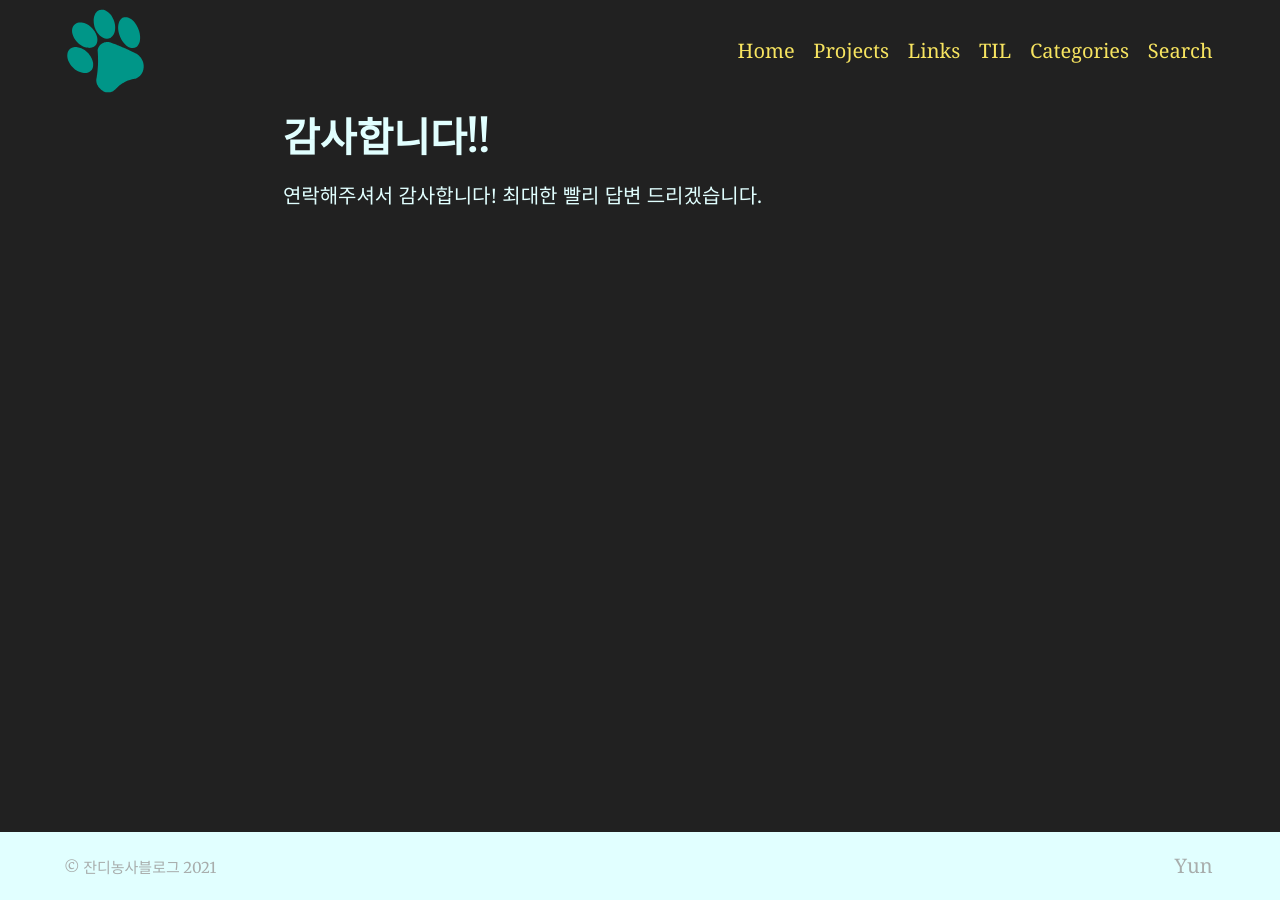
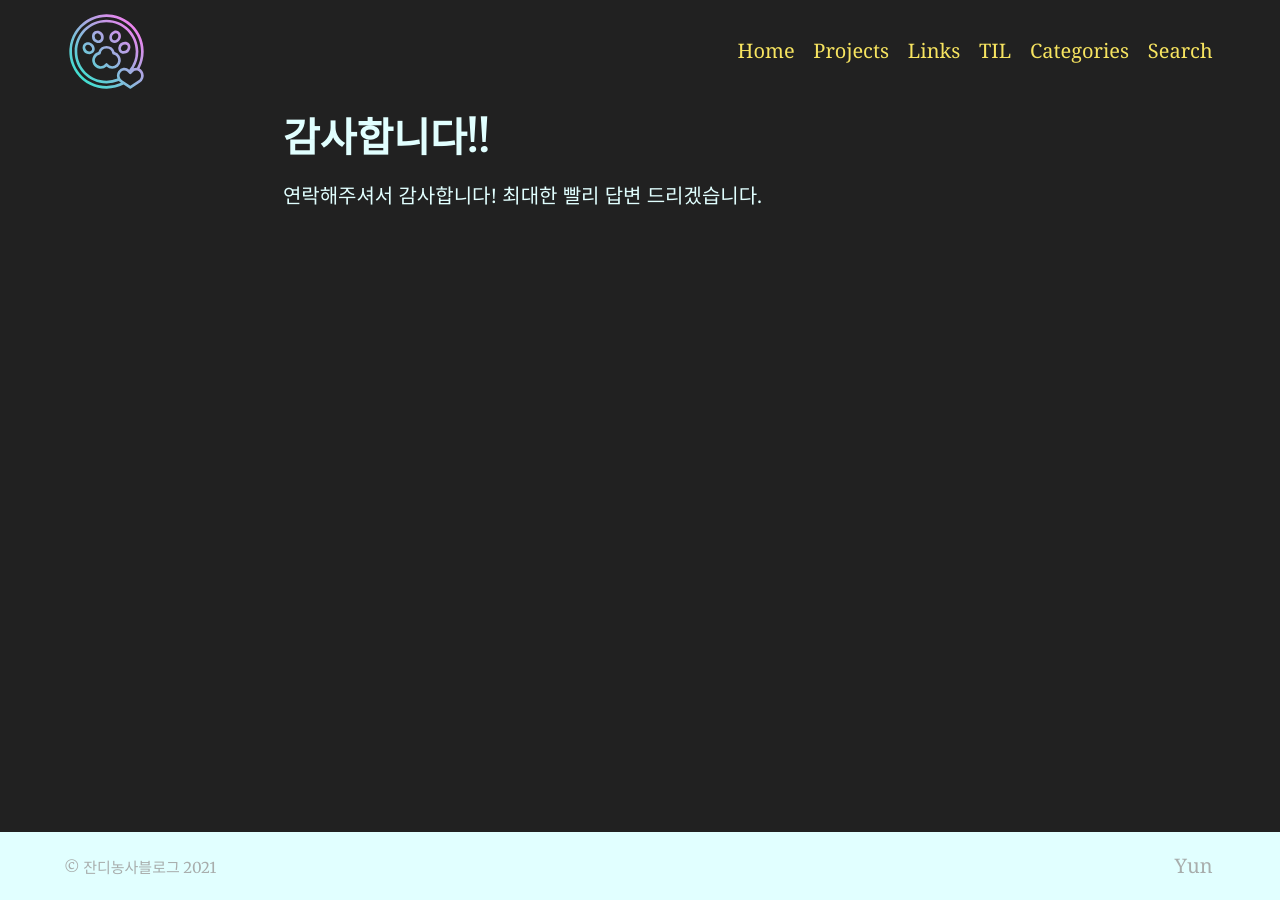
Before and after one commit to EngineerYun/EngineerYun.github.io, a Jekyll site: the page built from thanks.md, in a window 1280 px wide. Built offline with Jekyll 4.4.1, drawn with Linux system fonts in a browser that asks for light colours.

Commit message:
logo 변경

```diff
--- a/_config.yml
+++ b/_config.yml
@@ -91,7 +91,7 @@
 encoding: utf-8 # Make sure the encoding is right
 lang: ko # Set the site language
 title: "잔디농사블로그" # Site name or title, also used in jekyll-seo-tag
-logo: "/assets/logos/logo.svg" # Site logo, also used in jekyll-seo-tag
+logo: "/assets/logos/logo2.svg" # Site logo, also used in jekyll-seo-tag
 description: "개발 공부 공간" # Site description and default description, also used in jekyll-seo-tag
 url: "https://engineeryun.github.io/" # Site url, also used in jekyll-seo-tag
 baseurl: ""
```
